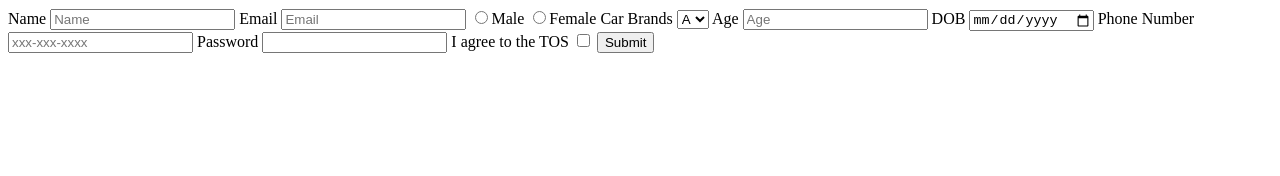
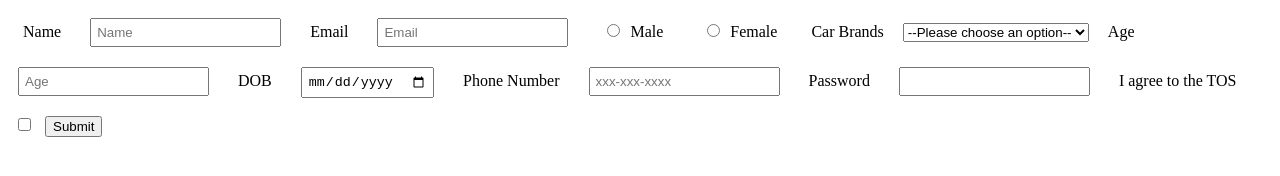
Before and after one commit to acciojob/signup-form-car-YashasMangalore, a website: page main.html in a window 1280 px wide. Drawn offline with Linux system fonts and the light colour scheme.

Commit message:
created a submission

```diff
--- a/main.html
+++ b/main.html
@@ -13,17 +13,18 @@
 		<label for="email">Email</label>
 		<input type="email" required id="email" placeholder="Email">
 		<label for="gender_m">
-			<input type="radio" id="gender_m" name="gender" value="gender" required>Male
+			<input type="radio" id="gender_m" name="gender" value="male" required>Male
 		</label>
 		<label for="gender_f">
-			<input type="radio" id="gender_f" value="gender" name="gender" required>Female
+			<input type="radio" id="gender_f" name="gender" value="female" required>Female
 		</label>
 		<label for="cars">Car Brands</label>
-		<select id="cars" name="cars" placeholder="--Please choose an option--" required>
-			<option value="cars">A</option>
-			<option value="cars">S</option>
-			<option value="cars">Z</option>
-			<option value="cars">C</option>
+		<select id="cars" name="cars" required>
+			<option value="" disabled selected>--Please choose an option--</option>
+			<option value="a">A</option>
+			<option value="s">S</option>
+			<option value="z">Z</option>
+			<option value="c">C</option>
 		</select>
 		<label for="age">Age</label>
 		<input type="number" placeholder="Age" id="age" required>
--- a/styles.css
+++ b/styles.css
@@ -1,2 +1,6 @@
 
 /* Your CSS Code here. */
+label,input{
+	margin:10px;
+	padding:5px;
+}
```
